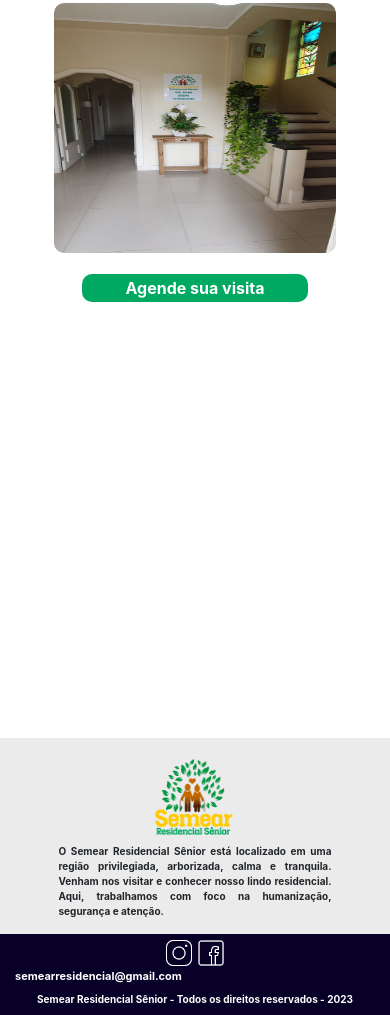
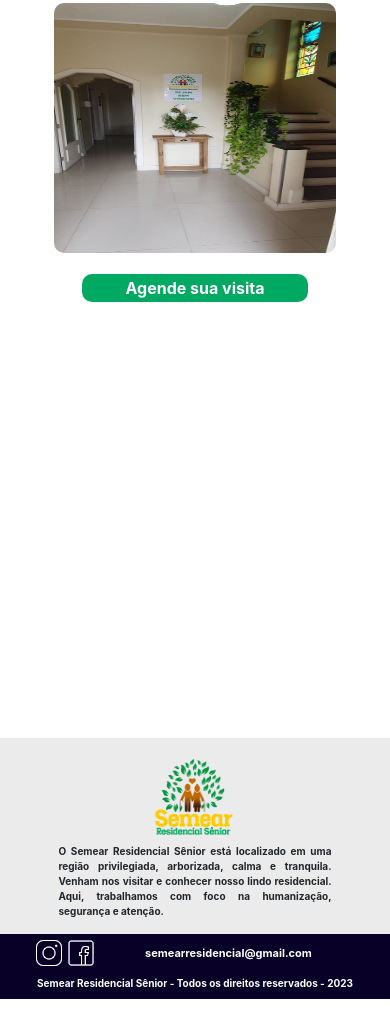
Before and after one commit to GabrielJusto/SemearResidencialSenior, a website built with Vite: page index.html in a window 390 px wide. Shown: the part 7250-8265 px from the top of the page. Built offline with nearby package versions, Linux system fonts and the light colour scheme.

Commit message:
ajustes no rodape

```diff
--- a/index.html
+++ b/index.html
@@ -267,7 +267,7 @@
 
     <div class="container-fluid container-rodape">
         <div class="row align-items-center">
-            <div class="col-sm-4 col-md-4">
+            <div class="col-4 col-sm-4 col-md-4">
                 <a  target="_blank" href="https://www.instagram.com/semearresidencial/?igshid=MzRlODBiNWFlZA%3D%3D">
                     <img width="30vw"    src="images/icons8-instagram-50.png" >
 
@@ -277,11 +277,11 @@
                 </a>
             </div>
 
-            <div class="col-sm-8 col-md-4 email text-left">
+            <div class="col-8 col-sm-8 col-md-4 email text-left">
                 semearresidencial@gmail.com
 
             </div>
-            <div class="col-sm-12 col-md-4 texto-rodape" style="background-color: #080027;">
+            <div class="col-12 col-sm-12 col-md-4 texto-rodape" style="background-color: #080027;">
                 Semear Residencial Sênior - Todos os direitos reservados - 2023
             </div>
 
```
